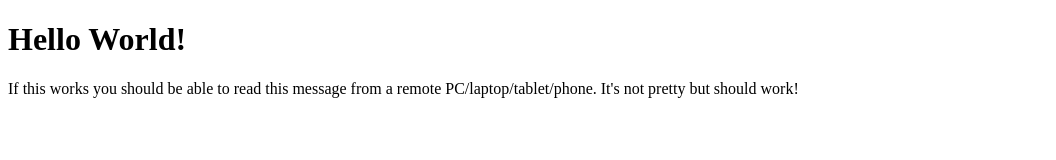
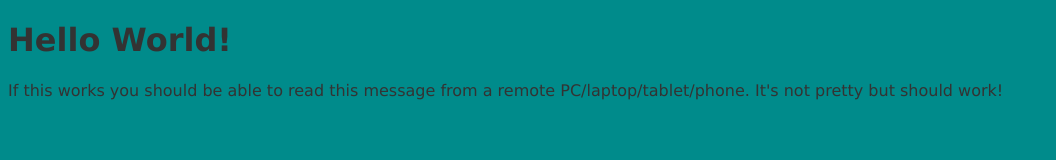
Before and after one commit to Olbotron/test, a plain HTML site: page index.html in a window 1280 px wide. Shown: the whole page, without its empty margins (0-1056 px from the left). Drawn offline with Linux system fonts and the light colour scheme.

Commit message:
add: basic styling

```diff
--- /dev/null
+++ b/assets/css/hi-world.css
@@ -0,0 +1,5 @@
+body{
+    font-family: Verdana, Geneva, Tahoma, sans-serif;
+    color: #333333;
+    background-color: darkcyan;
+}
--- a/index.html
+++ b/index.html
@@ -4,6 +4,7 @@
     <meta charset="UTF-8">
     <meta name="viewport" content="width=device-width, initial-scale=1.0">
     <title>Ol's Test Server</title>
+    <link rel="stylesheet" href="assets/css/hi-world.css">
 </head>
 <body>
     <h1>Hello World!</h1>
```
